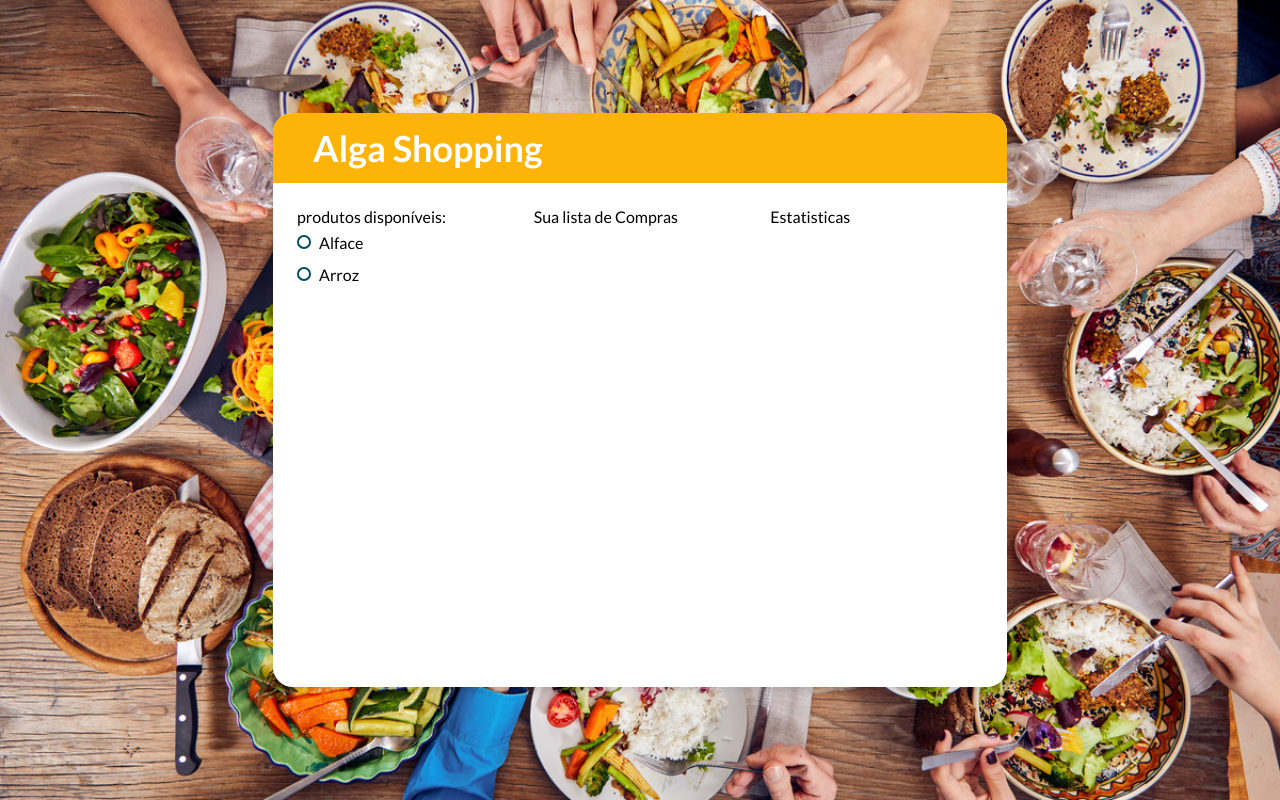
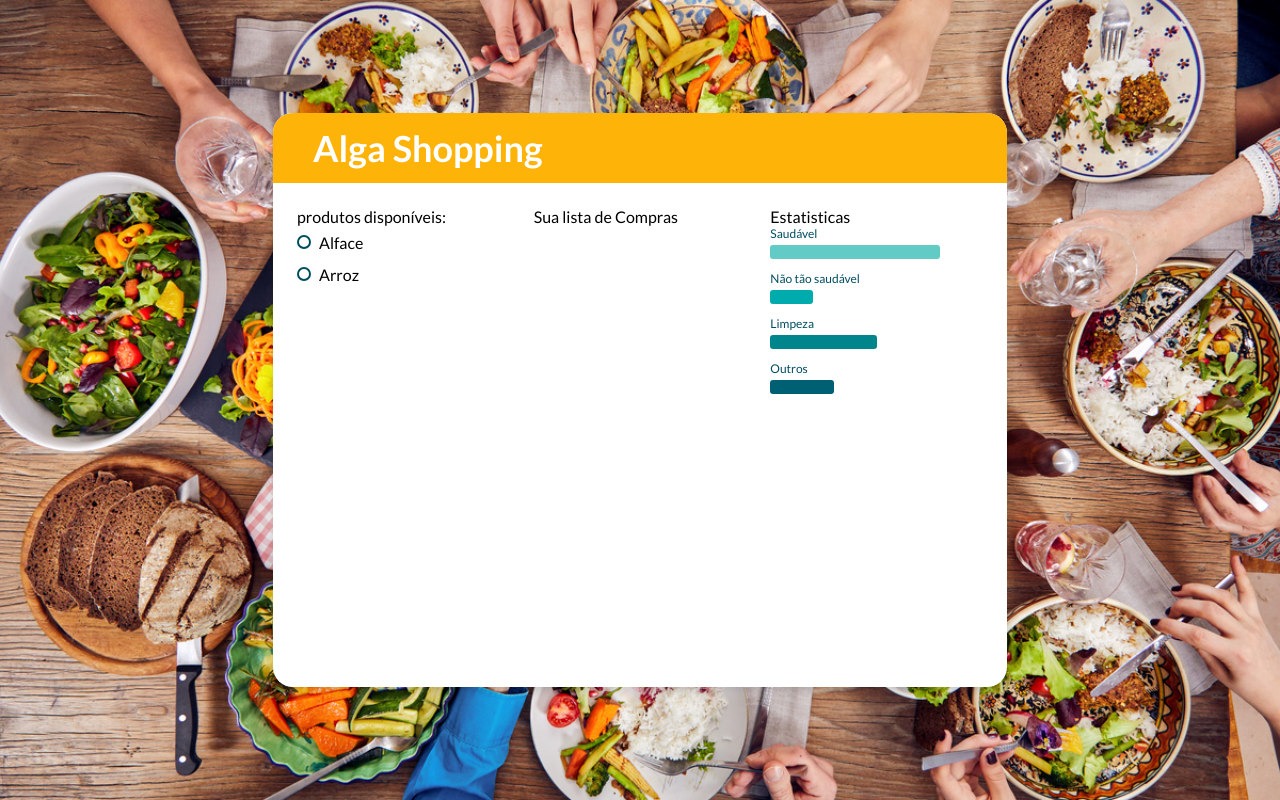
Before and after one commit to thallenk/listacompras, a React (Create React App) app: page / in a window 1280 px wide. Built offline with nearby package versions, Linux system fonts and the light colour scheme.

Commit message:
add LineChart component

```diff
--- a/src/components/App/App.jsx
+++ b/src/components/App/App.jsx
@@ -1,5 +1,6 @@
-import React, {useState} from "react";
+import React, { useState } from "react";
 import CheckBox from "../../shared/CheckBox/CheckBox";
+import LineChart from "../../shared/LineChart/LineChart";
 import AppContainer from "../AppContainer/AppContainer";
 import AppHeader from "../AppHeader/AppHeader";
 import * as S from './App.styles'
@@ -8,7 +9,15 @@ function App() {
     //estados para setar o value da bolinha como true ou false a partir do onClick.
     const [lettuce, setLettuce] = useState(false);
     const [rice, setRice] = useState(false);
+    // const [health, setHealth] = useState(20)
 
+    // muda o estado da barrinha depois de 5 segundos
+    // useEffect(() => {
+    //     setTimeout(() => {
+    //         setHealth(80)
+    //     }, 5000)
+    // }, [])
+    const colors = ['#62CBC6', '#00ABAD', '#00858C', '#006073', '#004D61']
 
     return  (
         <S.Wrapper>
@@ -37,6 +46,11 @@ function App() {
                 right = {
                     <div>
                         Estatisticas
+
+                        <LineChart color = {colors[0]} title = "Saudável" percentage = {80}/>
+                        <LineChart color = {colors[1]} title = "Não tão saudável" percentage = {20}/>
+                        <LineChart color = {colors[2]} title = "Limpeza" percentage = {50}/>
+                        <LineChart color = {colors[3]} title = "Outros" percentage = {30}/>
                     </div>
                 } />
             </S.Container>
--- /dev/null
+++ b/src/shared/LineChart/LineChart.jsx
@@ -0,0 +1,17 @@
+import React from "react";
+import * as S from './LineChart.styles'
+
+function LineChart({ title, percentage, color}) {
+    return(
+        <S.Wrapper >
+            <span>
+               { title }
+            </span>
+            <S.ProgressBar
+                color = {color }
+                percentage = {percentage}/>
+        </S.Wrapper>
+    )
+}
+
+export default LineChart;
--- /dev/null
+++ b/src/shared/LineChart/LineChart.styles.js
@@ -0,0 +1,26 @@
+import styled from 'styled-components'
+
+export const Wrapper = styled.div`
+    display: flex;
+    flex-direction: column;
+
+    margin-bottom: 12px;
+
+    span{
+        font-size: 12px;
+        color: #004D61;
+        margin-bottom: 4px;
+    }
+
+`
+
+export const ProgressBar = styled.div`
+    height: 14px;
+    border-radius:3px;
+    background-color: ${props => props.color ? props.color: '#004D61'};
+    width: ${props => props.percentage ? props.percentage : 0}%;
+
+    /* espande a barra de forma animada */
+    transition: .5s ease;
+
+`
```
